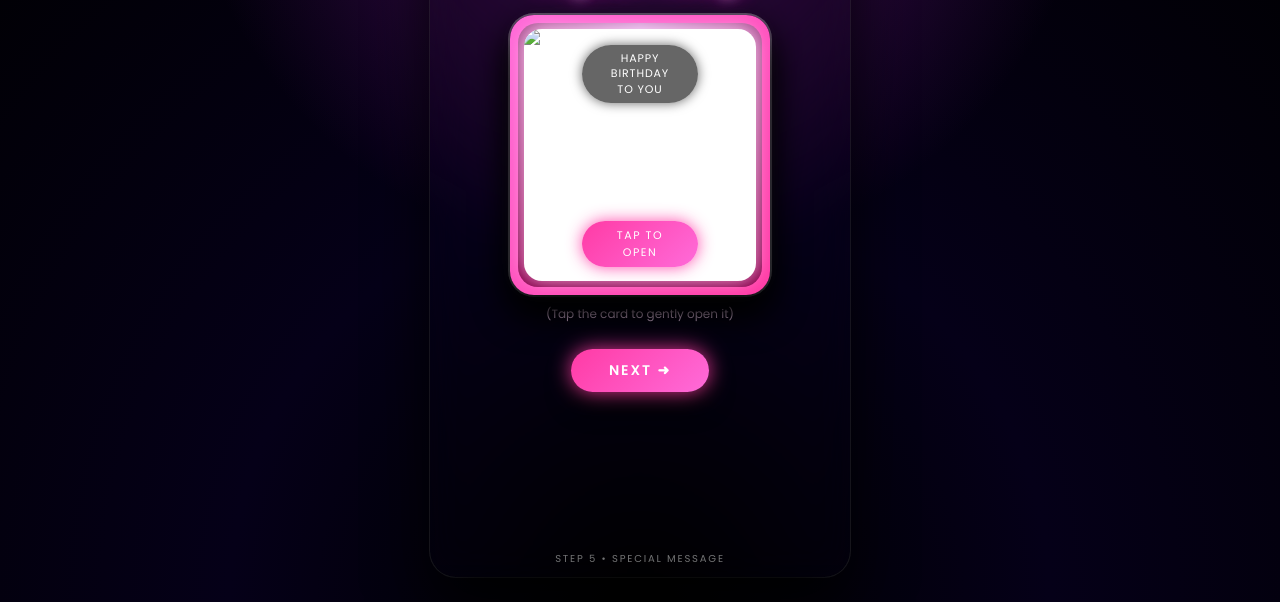
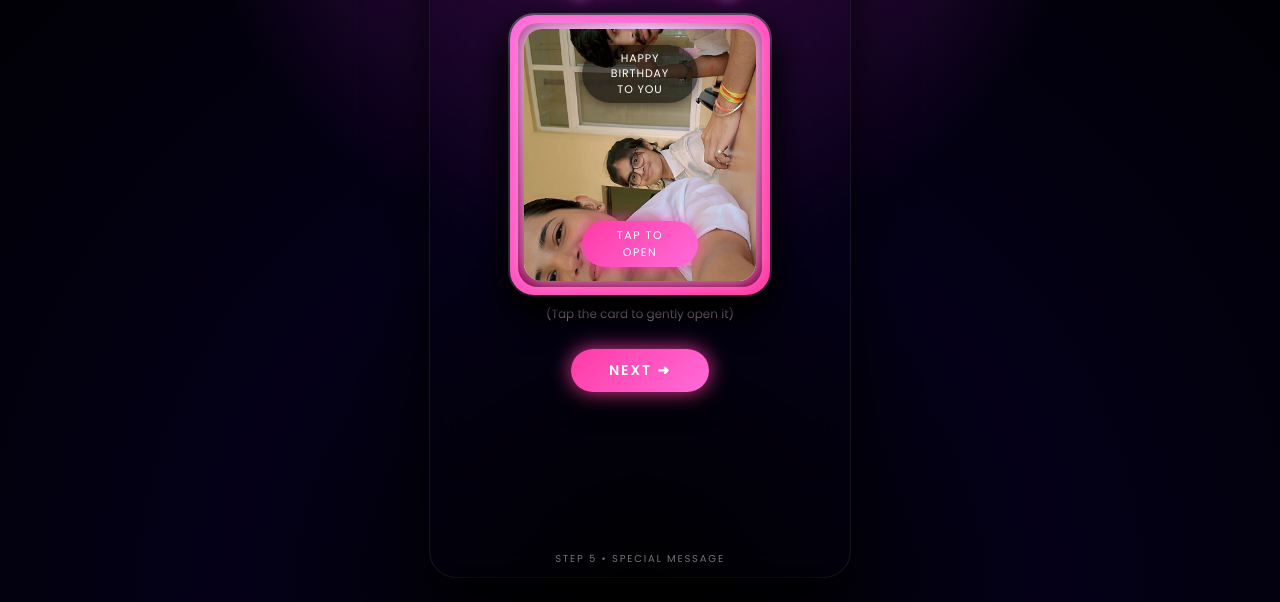
Before and after one commit to imgecomp/Khushii-s-birthday, a plain HTML site: page message.html in a window 1280 px wide. Shown: the part 198-800 px from the top of the page. Drawn offline with Linux system fonts and the light colour scheme.

Commit message:
Update cover image source in message.html

```diff
--- a/message.html
+++ b/message.html
@@ -288,7 +288,7 @@
           <div class="cover-inner">
             <div class="cover-frame">
               <!-- CHANGE THIS PATH TO YOUR COVER IMAGE -->
-              <img src="images/cover.jpg" alt="Birthday cover" class="cover-img" />
+              <img src="Group.jpg" alt="Birthday cover" class="cover-img" />
 
               <div class="cover-tag">
                 Happy Birthday<br />to you
```
